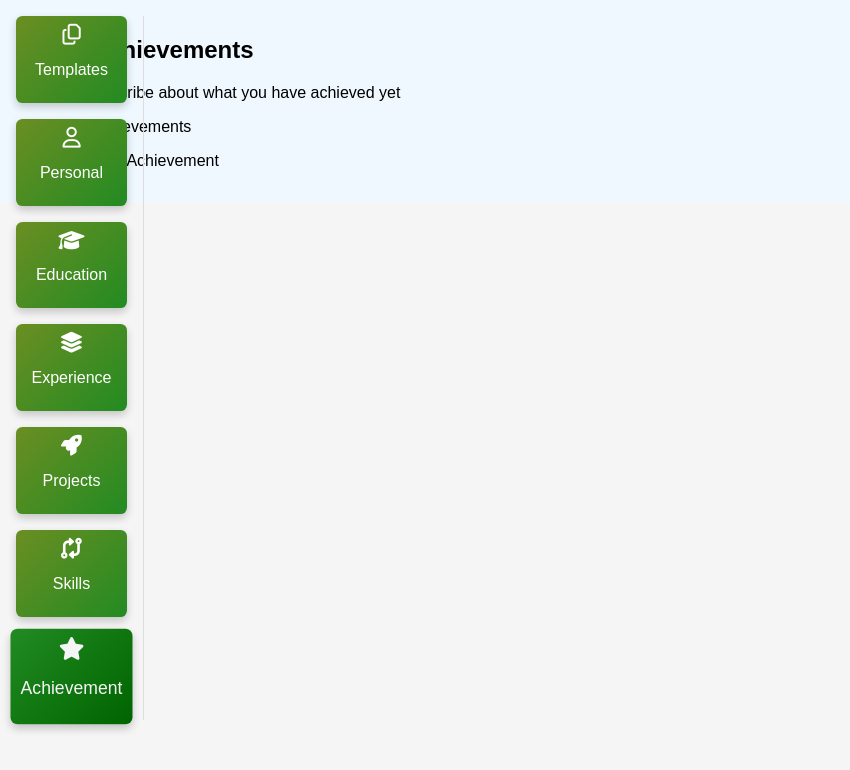
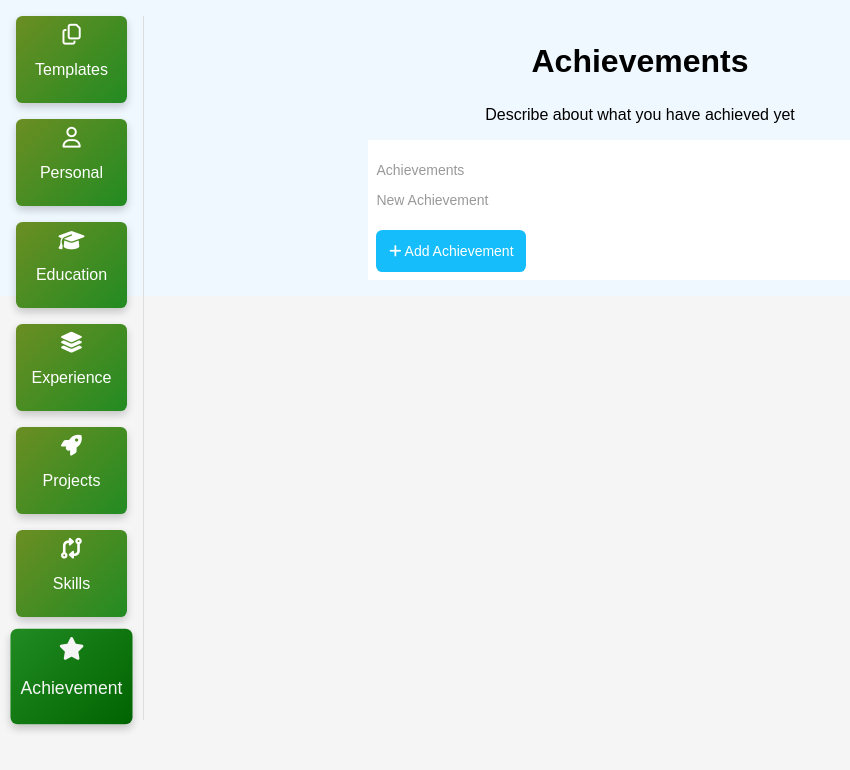
Before and after one commit to rohitghatal1/CVMaker-ReactJS, a React (Create React App) app: page / in a window 1280 px wide. Both pictures are taken after a click on the element "Achievement". Shown: the top 770 px of the page, without its empty margins (0-850 px from the left). Built offline with nearby package versions, Linux system fonts and the light colour scheme.

Commit message:
added new acheivement section and add button

```diff
--- a/src/componentsInner/Achievements.js
+++ b/src/componentsInner/Achievements.js
@@ -1,6 +1,11 @@
 import React from 'react'
+import './achievements.css'
 
 export default function Achievements() {
+
+    const openAddAchievementModal = () => {
+
+    }
   return (
     <div>
       <div className="achievementComponent">
@@ -14,6 +19,8 @@ export default function Achievements() {
 
             <div className="newAchievement">
                 <p>New Achievement</p>
+
+                <button className='addNewAchievementbtn' onClick={openAddAchievementModal}><i className='fas fa-plus'></i> Add Achievement</button>
             </div>
         </section>
       </div>
--- /dev/null
+++ b/src/componentsInner/achievements.css
@@ -0,0 +1,35 @@
+.achievementComponent{
+    width: 80%;
+    margin: auto;
+    text-align: center;
+    background-color: aliceblue;
+}
+
+.achievementComponent h2{
+    font-size: 32px;
+}
+
+.achievementComponent .achievementSection{
+    padding: 0.5rem;
+    background-color: #fff;
+    text-align: left;
+    width: 60%;
+    margin: auto;
+}
+
+.achievementComponent .achievementSection p{
+    font-size: 14px;
+    color: #999;
+}
+
+.achievementComponent .achievementSection .newAchievement .addNewAchievementbtn{
+    padding: 0.8rem;
+    background-color: #15bdfa;
+    color: #fff;
+    text-align: center;
+    font-size: 14px;
+    border-radius: 0.4rem;
+    border: none;
+    margin-top: 0.5rem;
+    cursor: pointer;
+}
```
